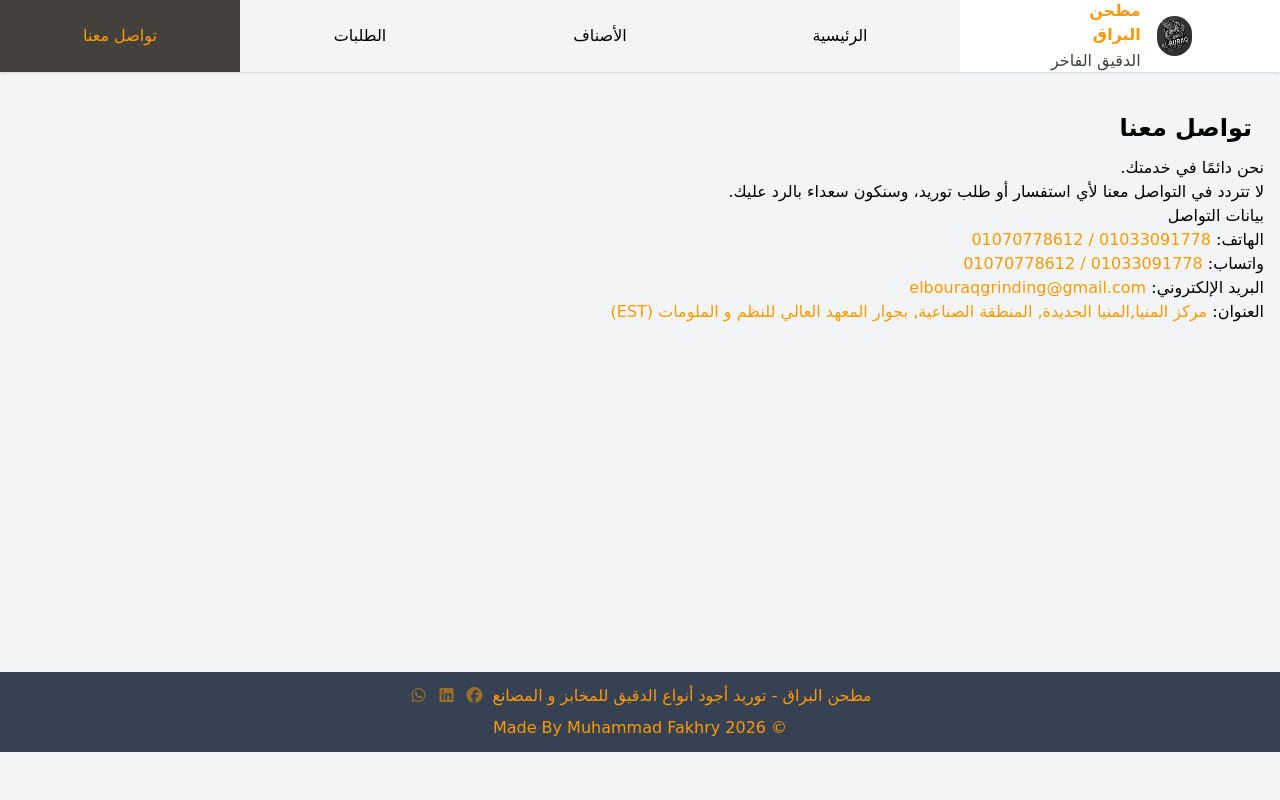
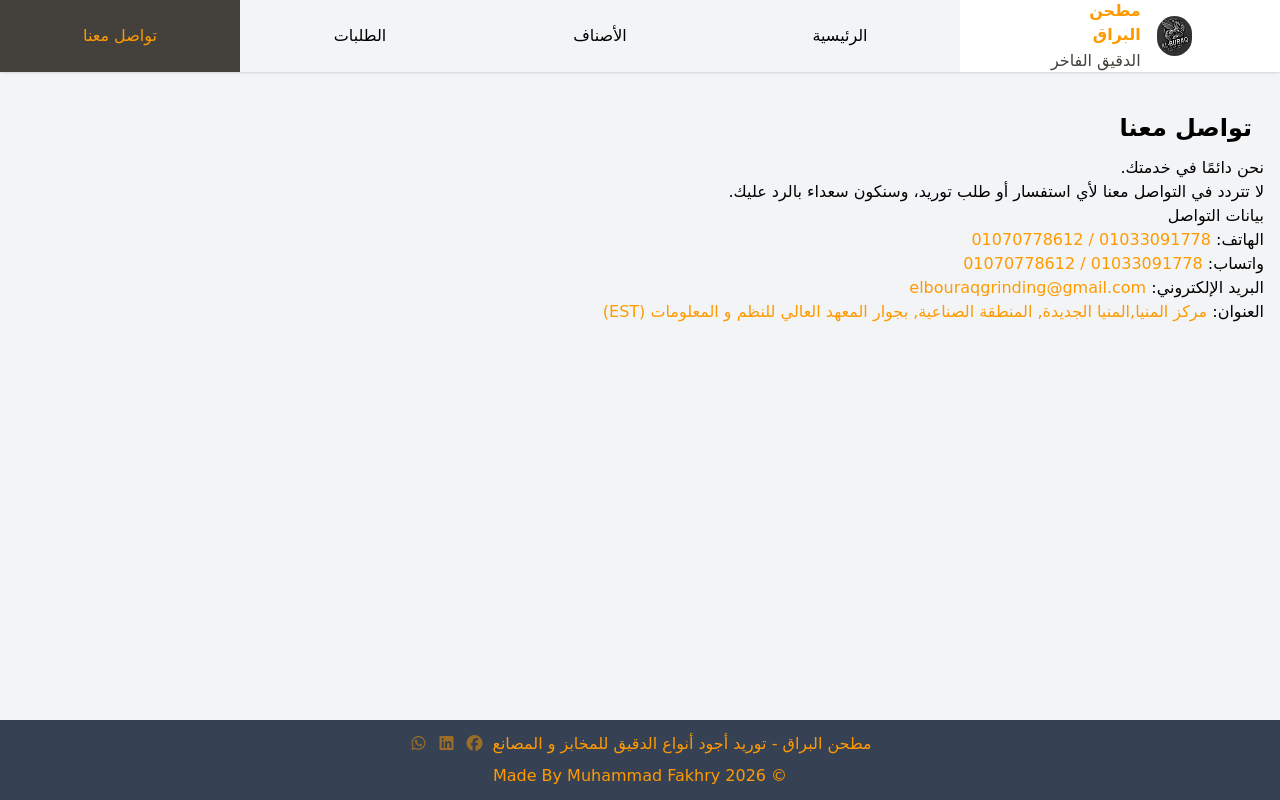
Before and after one commit to enfga5ry/alburaqmill, a plain HTML site: page contact-us.html in a window 1280 px wide. Drawn offline with Linux system fonts and the light colour scheme; a web font is replaced by a local one.

Commit message:
Update footer position to fixed
Changed footer position from relative to fixed.

```diff
--- a/contact-us.html
+++ b/contact-us.html
@@ -98,14 +98,14 @@
             العنوان:
             <span class="text-amber-500"
               >مركز المنيا,المنيا الجديدة, المنطقة الصناعية, بجوار المعهد العالي
-              للنظم و الملومات (EST)</span
+              للنظم و المعلومات (EST)</span
             >
           </li>
         </ul>
       </div>
     </main>
     <footer
-      class="bg-gray-700 flex flex-col justify-center md:items-center gap-2 h-20 relative bottom-0 right-0 w-full"
+      class="bg-gray-700 flex flex-col justify-center md:items-center gap-2 h-20 fixed bottom-0 right-0 w-full"
     >
       <div class="flex flex-row-reverse items-center gap-x-2 text-amber-500">
         <ul class="flex flex-1/5 gap-2">
```
